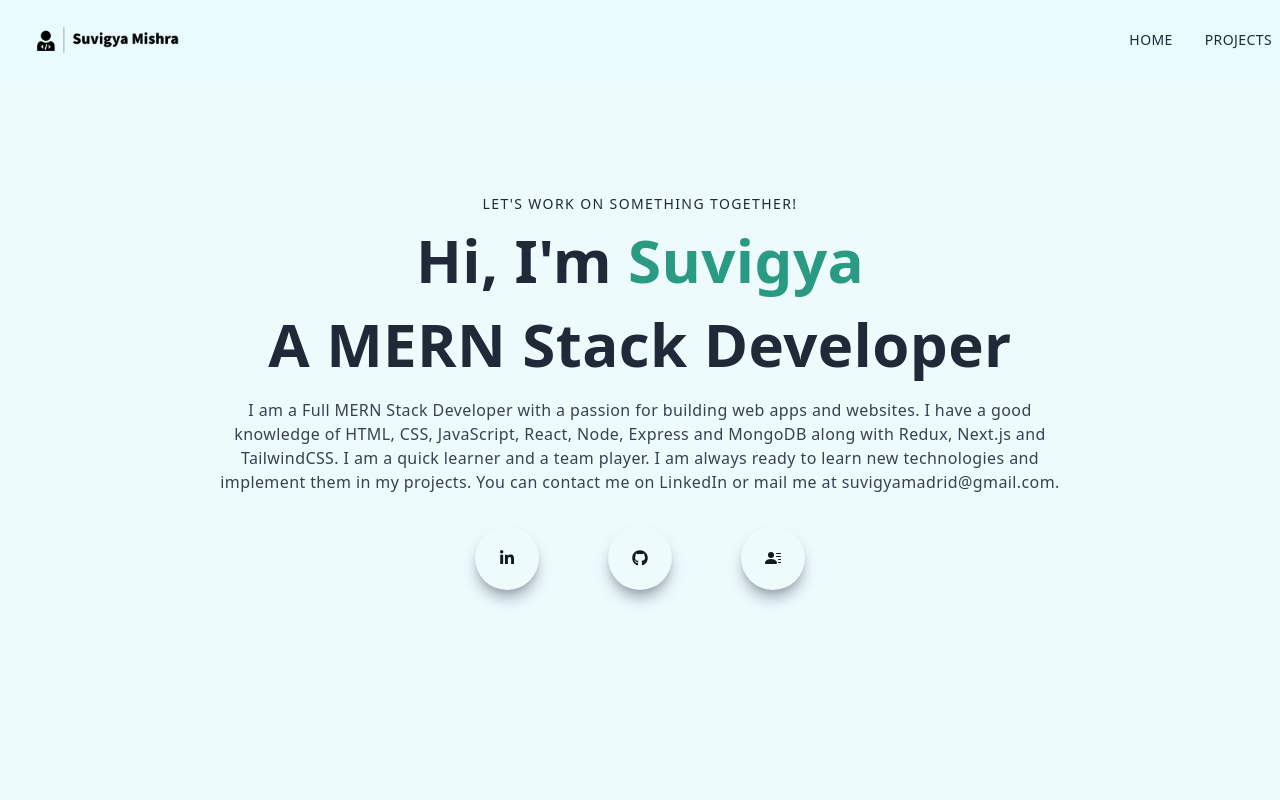
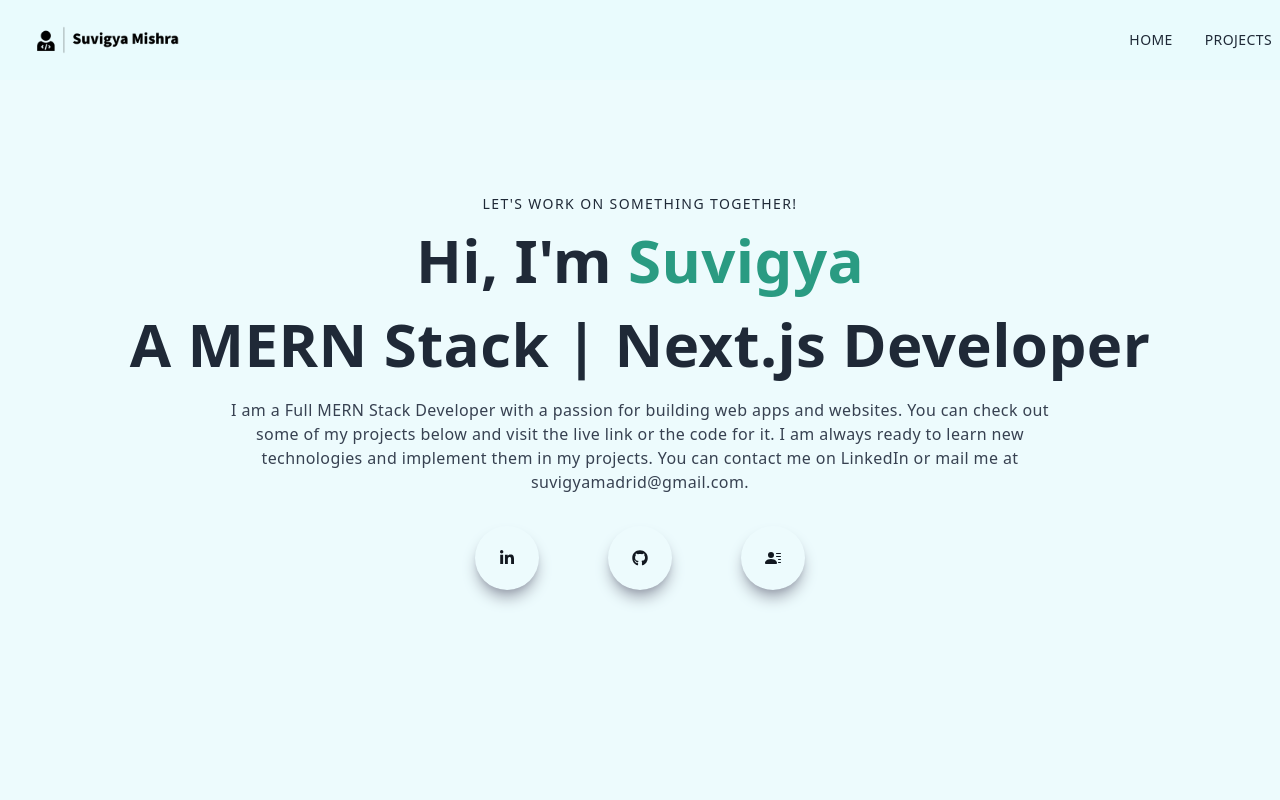
Before and after one commit to Crazyhaller/portfolio, a Next.js app: page / in a window 1280 px wide. Shown: the top 800 px of the page. Built offline with nearby package versions, Linux system fonts and the light colour scheme.

Commit message:
edit main heading

```diff
--- a/components/Main.jsx
+++ b/components/Main.jsx
@@ -14,15 +14,15 @@ const Main = () => {
           <h1 className="py-4 text-gray-800">
             Hi, I'm <span className="text-[#2a9b82]">Suvigya</span>
           </h1>
-          <h1 className="py-2 text-gray-800">A MERN Stack Developer</h1>
+          <h1 className="py-2 text-gray-800">
+            A MERN Stack | Next.js Developer
+          </h1>
           <p className="py-4 text-gray-700 max-w-[70%] m-auto">
             I am a Full MERN Stack Developer with a passion for building web
-            apps and websites. I have a good knowledge of HTML, CSS, JavaScript,
-            React, Node, Express and MongoDB along with Redux, Next.js and
-            TailwindCSS. I am a quick learner and a team player. I am always
-            ready to learn new technologies and implement them in my projects.
-            You can contact me on LinkedIn or mail me at
-            suvigyamadrid@gmail.com.
+            apps and websites. You can check out some of my projects below and
+            visit the live link or the code for it. I am always ready to learn
+            new technologies and implement them in my projects. You can contact
+            me on LinkedIn or mail me at suvigyamadrid@gmail.com.
           </p>
           <div className="flex items-center justify-between max-w-[330px] m-auto py-4">
             <Link
```
